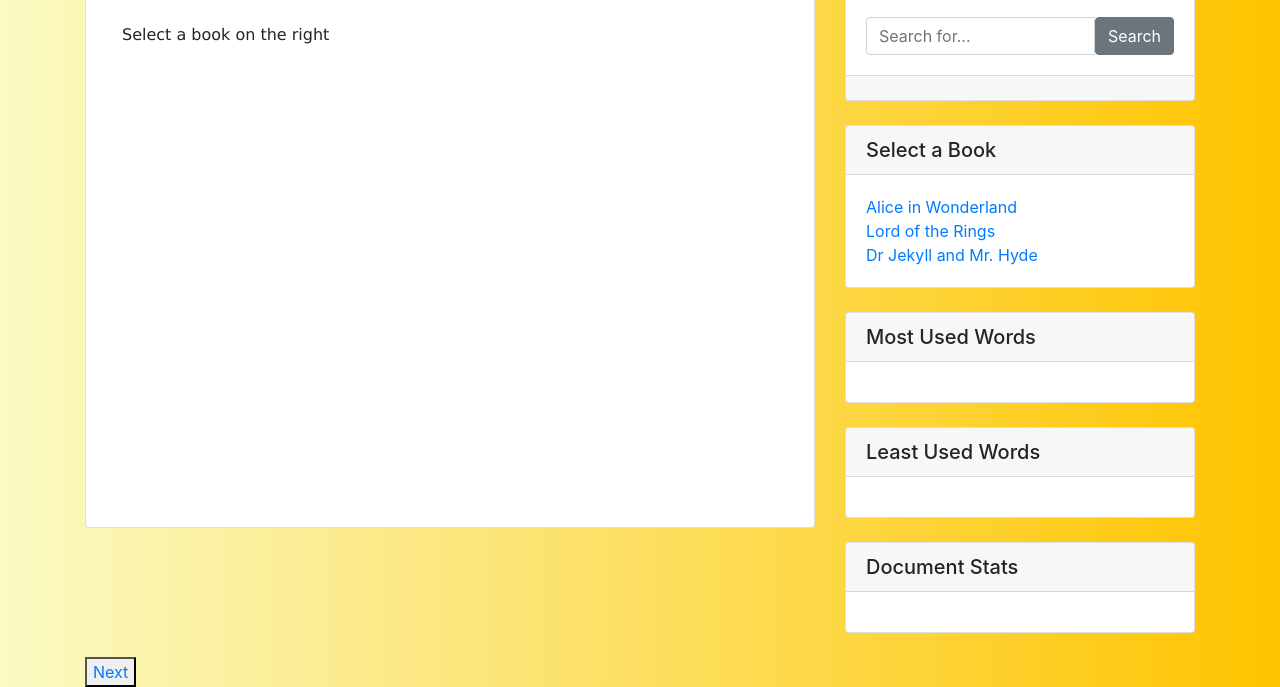
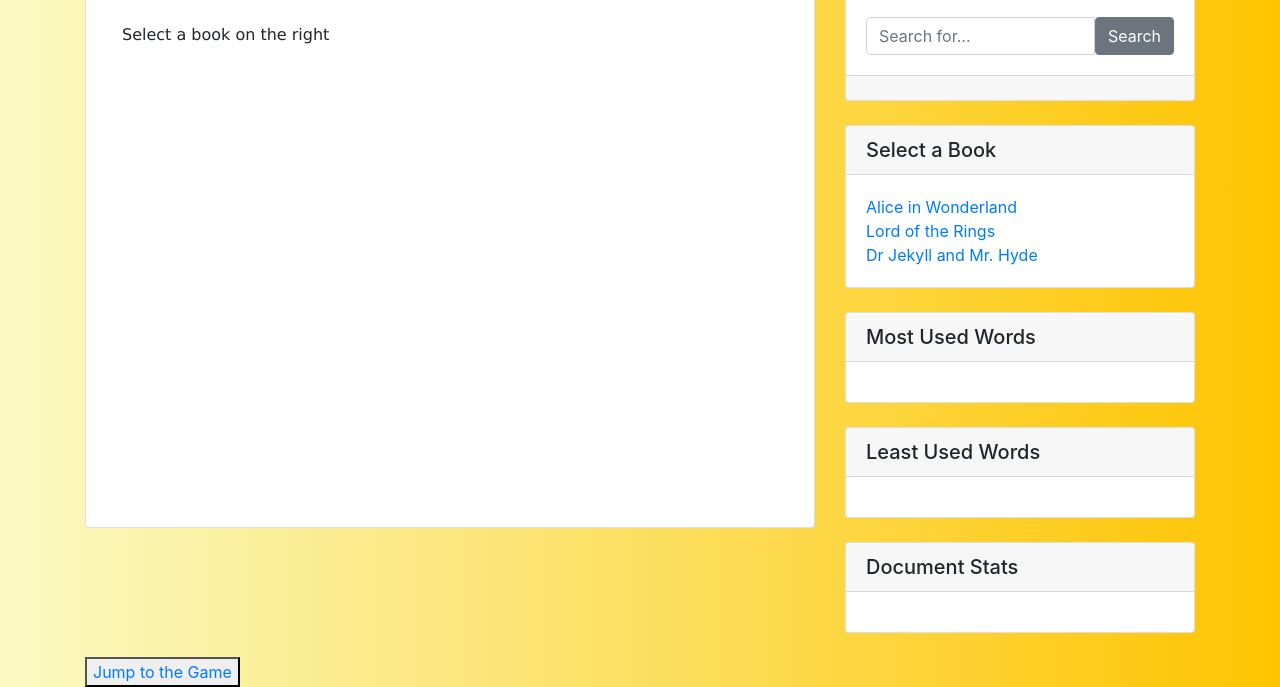
Before and after one commit to Uday-Varshney/webdendterm, a plain HTML site: page index.html in a window 1280 px wide. Shown: the part 577-1264 px from the top of the page. Drawn offline with nearby package versions, Linux system fonts and the light colour scheme.

Commit message:
Update index.html

```diff
--- a/index.html
+++ b/index.html
@@ -113,7 +113,7 @@
         <script src="https://stackpath.bootstrapcdn.com/bootstrap/4.3.1/js/bootstrap.min.js"
             integrity="sha384-JjSmVgyd0p3pXB1rRibZUAYoIIy6OrQ6VrjIEaFf/nJGzIxFDsf4x0xIM+B07jRM" crossorigin="anonymous">
         </script>
-        <button id="button"><a href="exam5/index.html">Next</a></button>
+        <button id="button"><a href="exam5/index.html">Jump to the Game</a></button>
 </body>
 
 </html>
```
